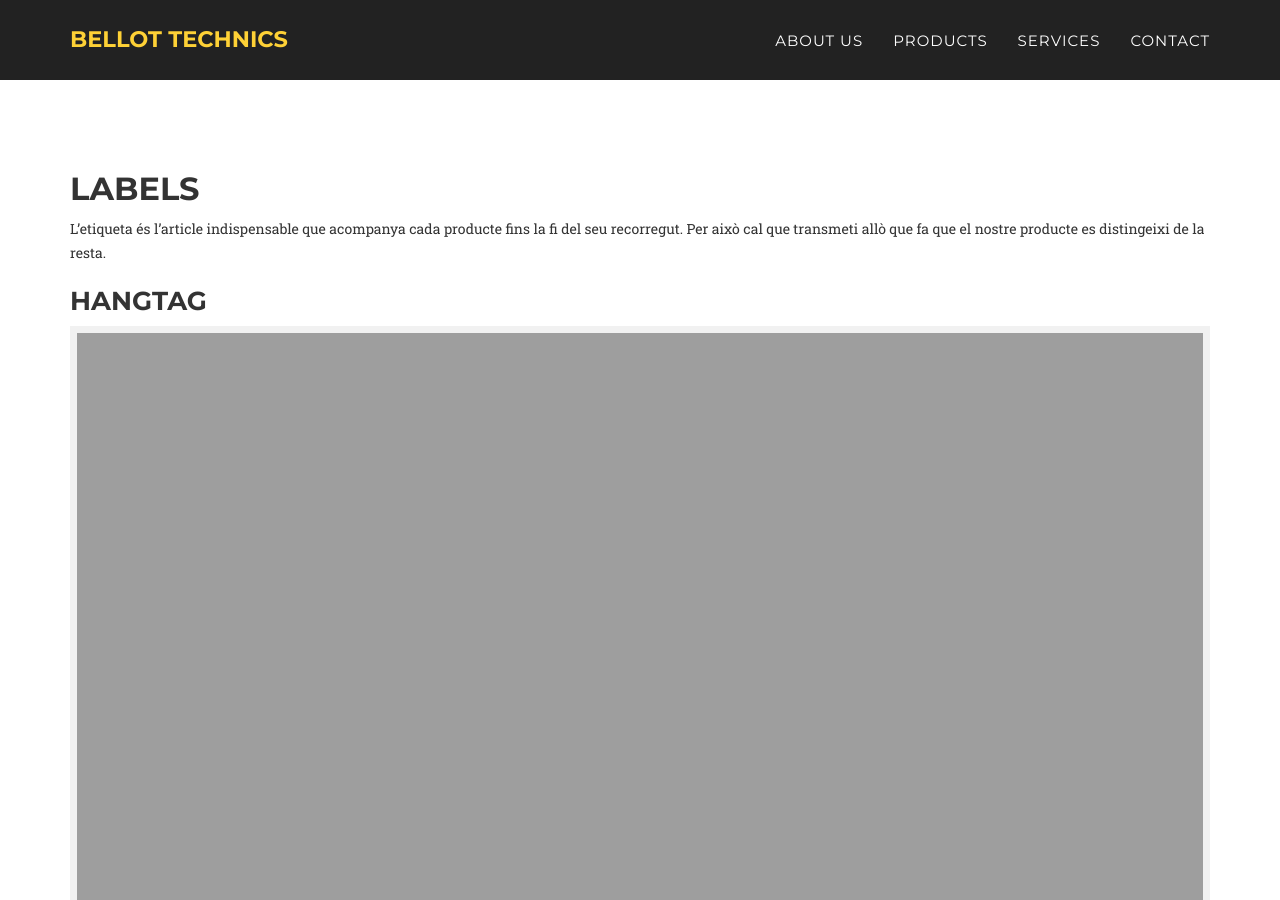
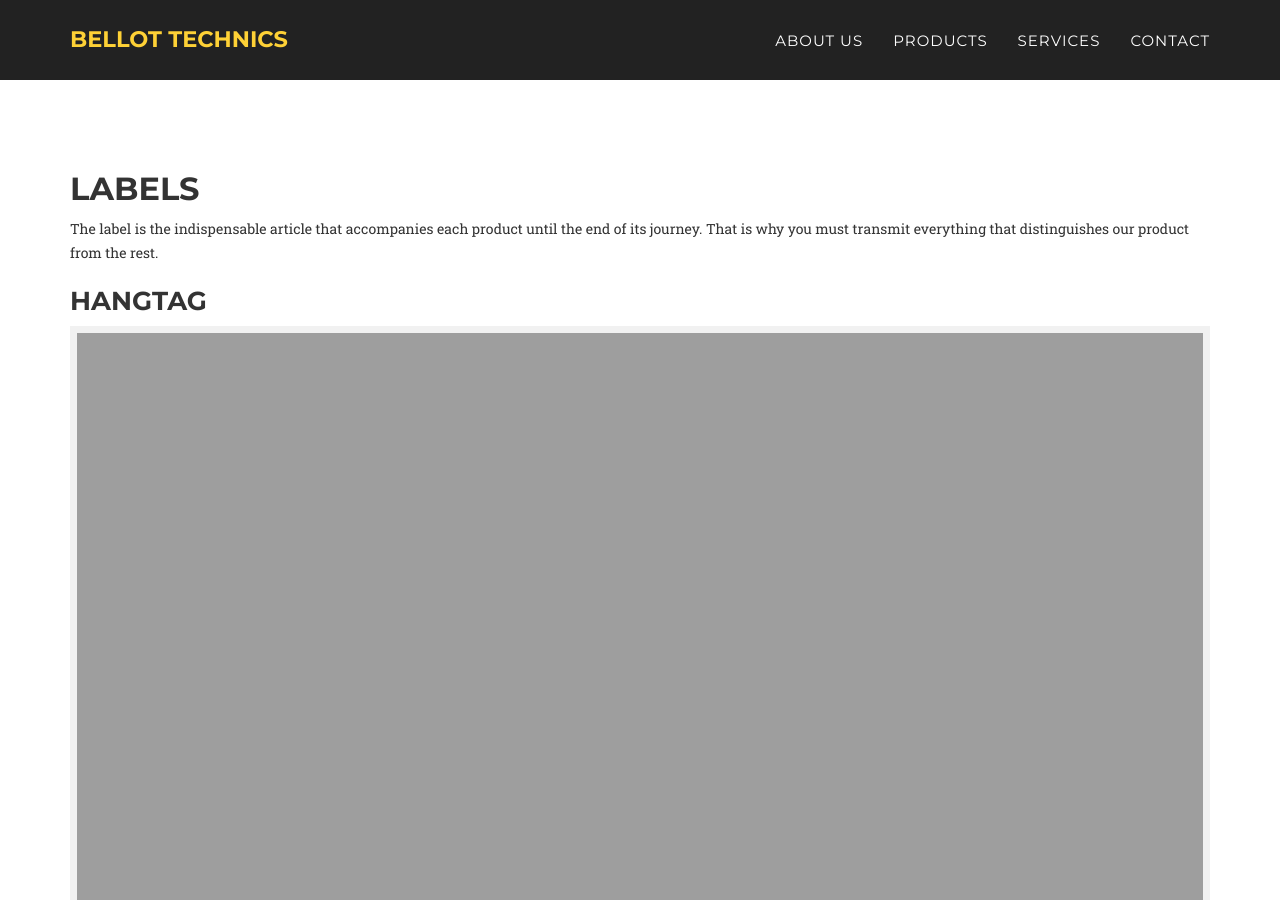
Before and after one commit to Bellot2020/bellottechnics, a Jekyll site: the page built from en/_posts/2020-01-06-tags.md, in a window 1280 px wide and 900 px high. Built offline with Jekyll 4.4.1, drawn with Linux system fonts in a browser that asks for light colours; some web fonts are replaced.

Commit message:
Update 2020-01-06-tags.md

```diff
--- a/en/_posts/2020-01-06-tags.md
+++ b/en/_posts/2020-01-06-tags.md
@@ -18,11 +18,12 @@ permalink: en/tags.html
 title: Labels
 img: tags.png
 thumbnail: tags-thumbnail.png
-description: L’etiqueta és l’article indispensable que acompanya cada producte fins la fi del seu recorregut. Per això cal que transmeti allò que fa que el nostre producte es distingeixi de la resta.
+description: The label is the indispensable article that accompanies each product until the end of its journey. That is why you must transmit everything that distinguishes our product from the rest.
 ---
-## Labels
 
-L’etiqueta és l’article indispensable que acompanya cada producte fins la fi del seu recorregut. Per això cal que transmeti allò que fa que el nostre producte es distingeixi de la resta.
+
+## LABELS
+The label is the indispensable article that accompanies each product until the end of its journey. That is why you must transmit everything that distinguishes our product from the rest.
 
 ### Hangtag
 ![Hangtag]({{ site.url }}/en/img/tags-1.png "Hangtag")
```
